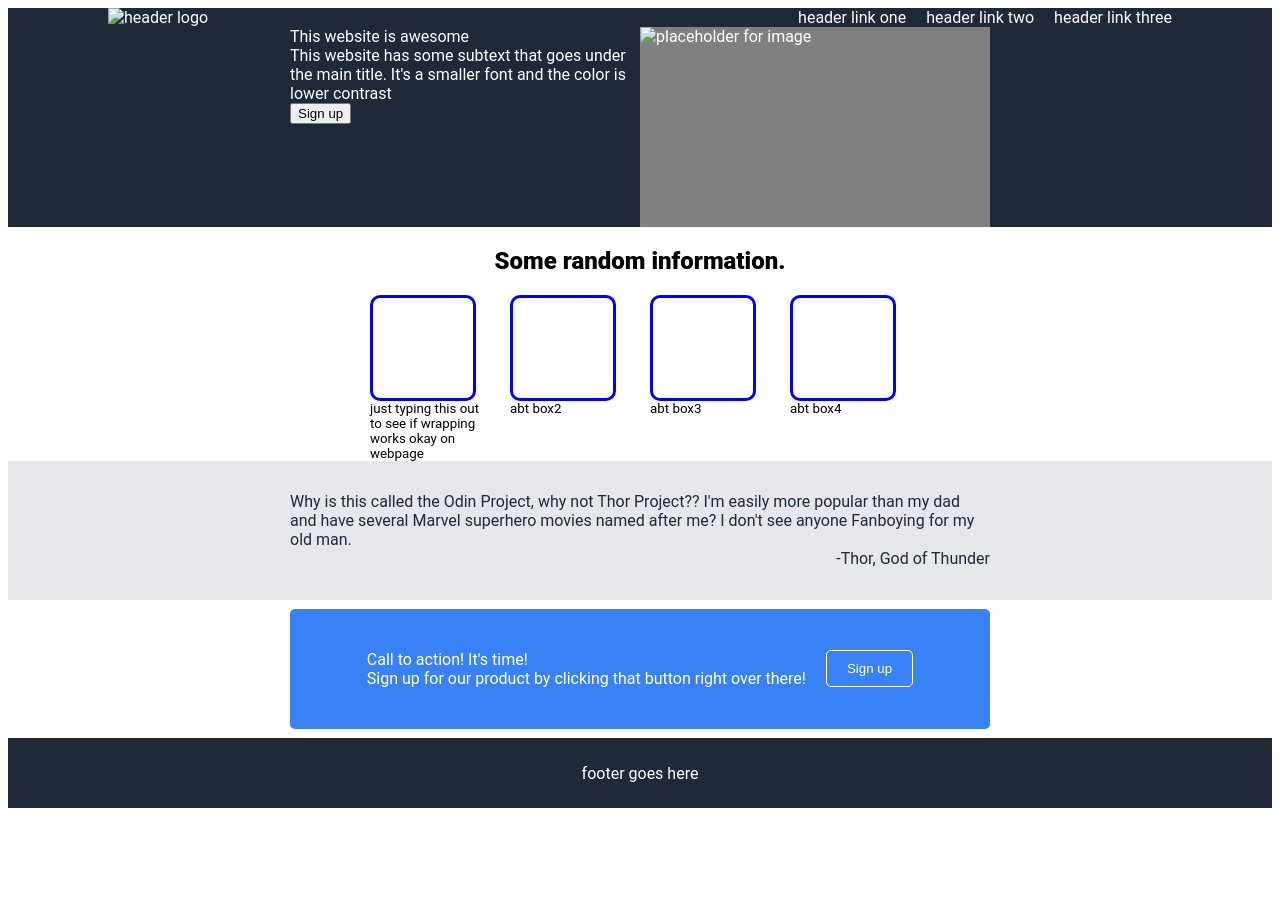
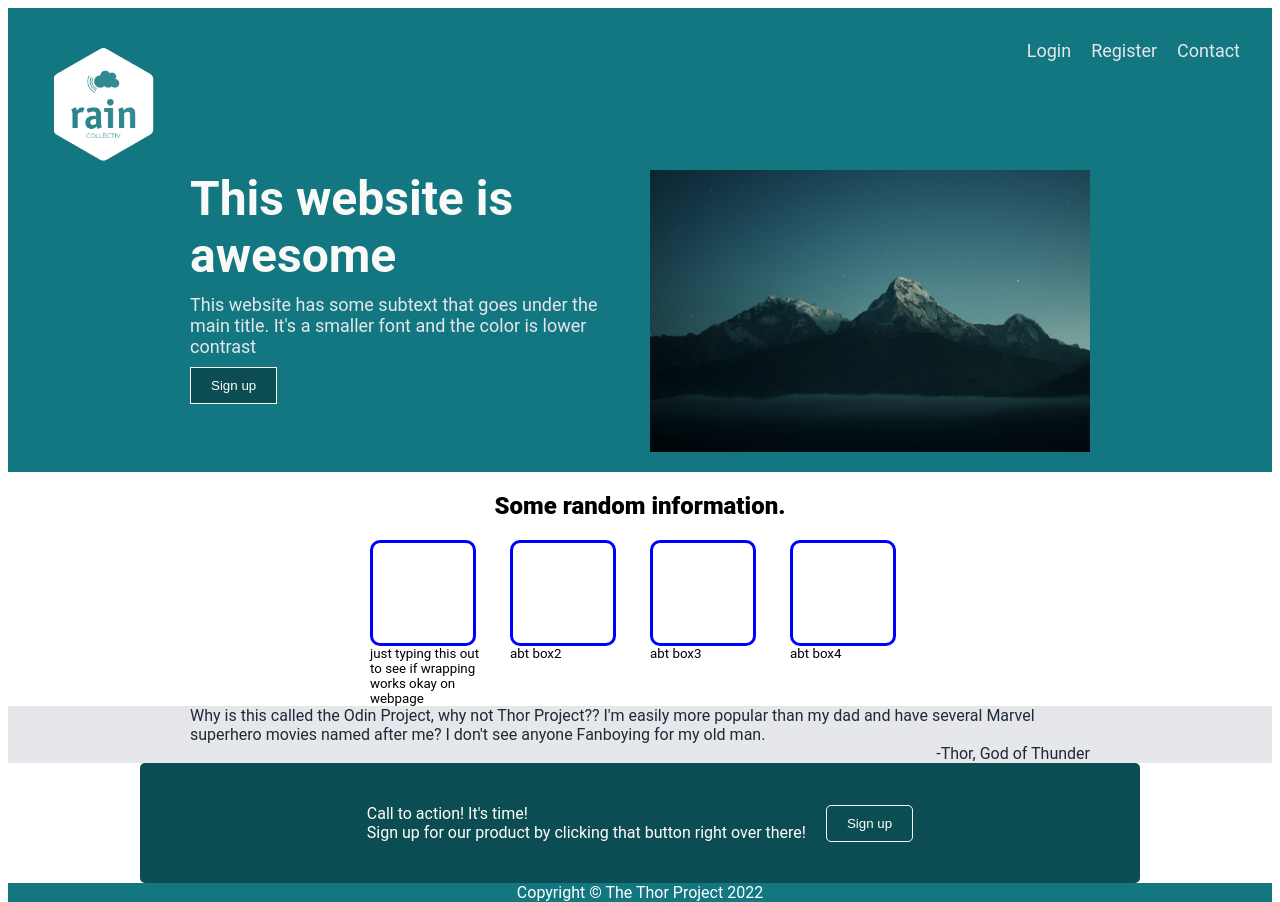
Before and after one commit to ark993/Landing-Page, a plain HTML site: page index.html in a window 1280 px wide. Before the commit the page ends 816 px from the top, so only its background shows below. Drawn offline with Linux system fonts and the light colour scheme.

Commit message:
Added header logo, changed the colors to whole page, added an image to header container. Fixed the footer.

```diff
--- a/index.html
+++ b/index.html
@@ -9,20 +9,20 @@
 
     <div class="header">
         <div class="headertop">
-            <img src="example" alt="header logo">
+            <img src="logo.png" alt="header logo">
             <div class="header-links">
-                <div>header link one</div>
-                <div>header link two</div>
-                <div>header link three</div>
+                <div><a href="google.com">Login</a></div>
+                <div><a href="google.com">Register</a></div>
+                <div><a href="google.com">Contact</a></div>
             </div>
         </div>
         <div class="headerbottom">
             <div class="hbottomleft">
                 <div class="herotext">This website is awesome</div>
                 <div>This website has some subtext that goes under the main title. It's a smaller font and the color is lower contrast</div>
-                <div class="headerbutton"><button>Sign up</button></div>
+                <button class="headerbutton">Sign up</button>
             </div>
-            <img src="blabla" alt="placeholder for image">
+            <div><img id="banner" src="banner.jpg" alt="placeholder for image"></div>
         </div>
     </div>
 
@@ -80,7 +80,7 @@
 
 
 
-    <div class="footer">footer goes here</div>
+    <div class="footer">Copyright © The Thor Project 2022</div>
 
 
 </body>
--- a/styles.css
+++ b/styles.css
@@ -11,19 +11,25 @@ body {
 }
 
 .header {
-    background-color: #1f2937;
+    background-color: #127780;
     color: white;
     display: flex;
     flex-direction: column;
-    justify-content: space-evenly;
+    justify-content: space-between;
     align-items: space-between;
 }
 
 .headertop {
     display: flex;
     justify-content: space-between;
-    padding-left: 100px;
-    padding-right: 100px;
+    padding-top: 2em;
+    padding-left: 2em;
+    padding-right: 2em;
+}
+
+.headertop img {
+    height: 130px;
+    width: auto;
 }
 
 .header-links {
@@ -31,18 +37,31 @@ body {
     gap: 20px;
 }
 
+.header-links a{
+    text-decoration: none;
+    color: white;
+    font-size: 18px;
+    color: #e5e7eb;
+}
+
 
 .headerbottom {
     display: flex;
     justify-content: center;
-    padding-left: 100px;
-    padding-right: 100px;
-    max-width: 700px;
+    max-width: 900px;
     align-self: center;
+    gap: 20px;
+    padding-bottom: 20px;
 }
 
 .headerbottom > * {
     flex: 1;
+}
+
+#banner {
+    height: 100%;
+    width: 100%;
+
 }
 
 .headerbottom img {
@@ -52,8 +71,32 @@ body {
 
 
 .hbottomleft {
+    flex: 1;
     display: flex;
     flex-direction: column;
+    gap: 10px;
+    flex-wrap: wrap;
+    font-size: 18px;
+    color: #e5e7eb;
+}
+.herotext {
+    font-size: 48px;
+    font-weight: bolder;
+    color: #f9faf8;
+
+}
+
+.headerbutton {
+    background-color: #0c4d53;
+    color: white;
+    padding: 10px 20px;
+    align-self: flex-start;
+    border: 1px solid white;
+}
+
+.headerbutton:hover {
+    background-color: white;
+    color: black;
 }
 
 
@@ -98,7 +141,7 @@ body {
 }
 
 .q1 {
-    max-width: 700px;
+    max-width: 900px;
     display: flex;
     flex-direction: column;
 }
@@ -115,19 +158,19 @@ body {
 }
 
 .sbox {
-    background-color: #3882f6;
+    background-color: #0c4d53;
     border-radius: 5px;
     display: flex;
     color: white;
     height: 120px;
-    width: 700px;
+    width: 1000px;
     justify-content: center;
     align-items: center;
     gap: 20px;
 }
 
 .sbutton {
-    background-color: #3882f6;
+    background-color: #0c4d53;
     color: white;
     border: 1px solid white;
     border-radius: 5px;
@@ -136,7 +179,7 @@ body {
 
 .footer {
     height: 70px;
-    background-color: #1f2937;
+    background-color: #127780;
     color: white;
     display: flex;
     justify-content: center;
```
Also changed, not shown: banner.jpg (added), logo.png (added), 1 other file.
